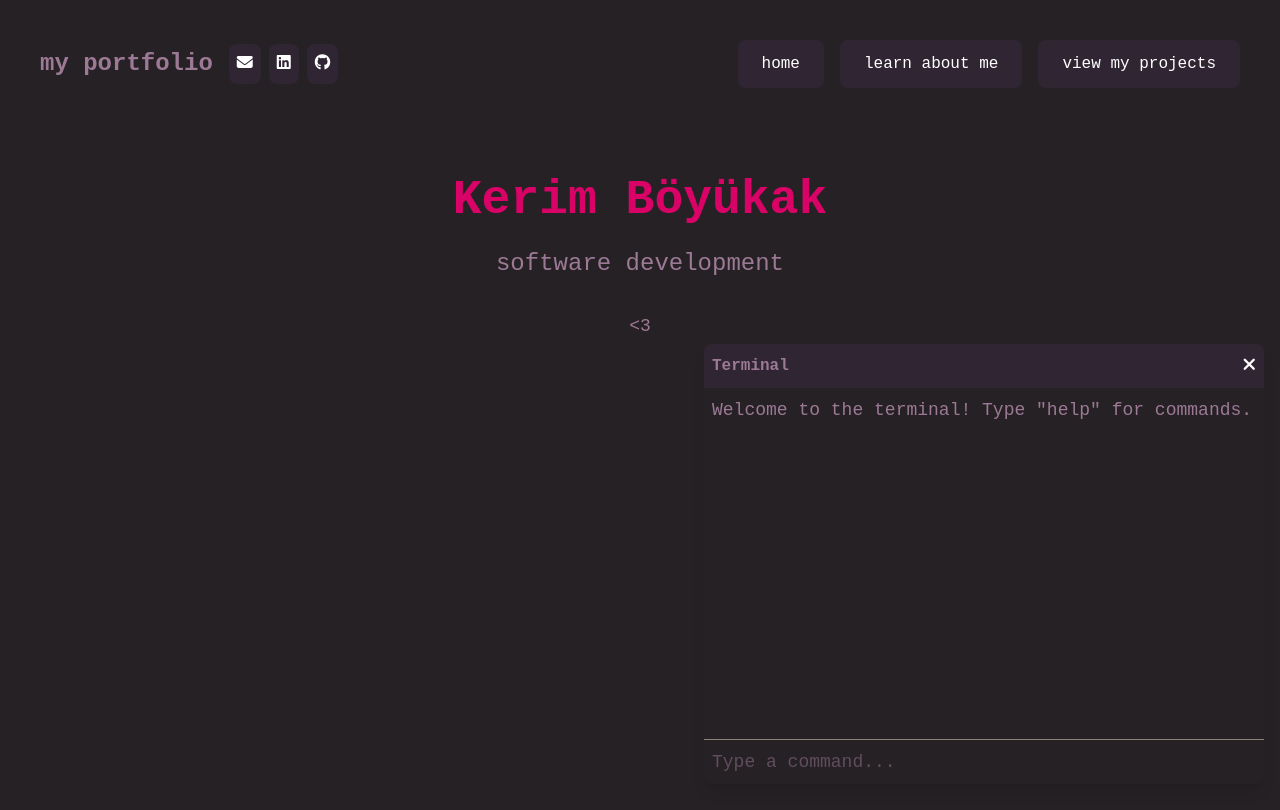
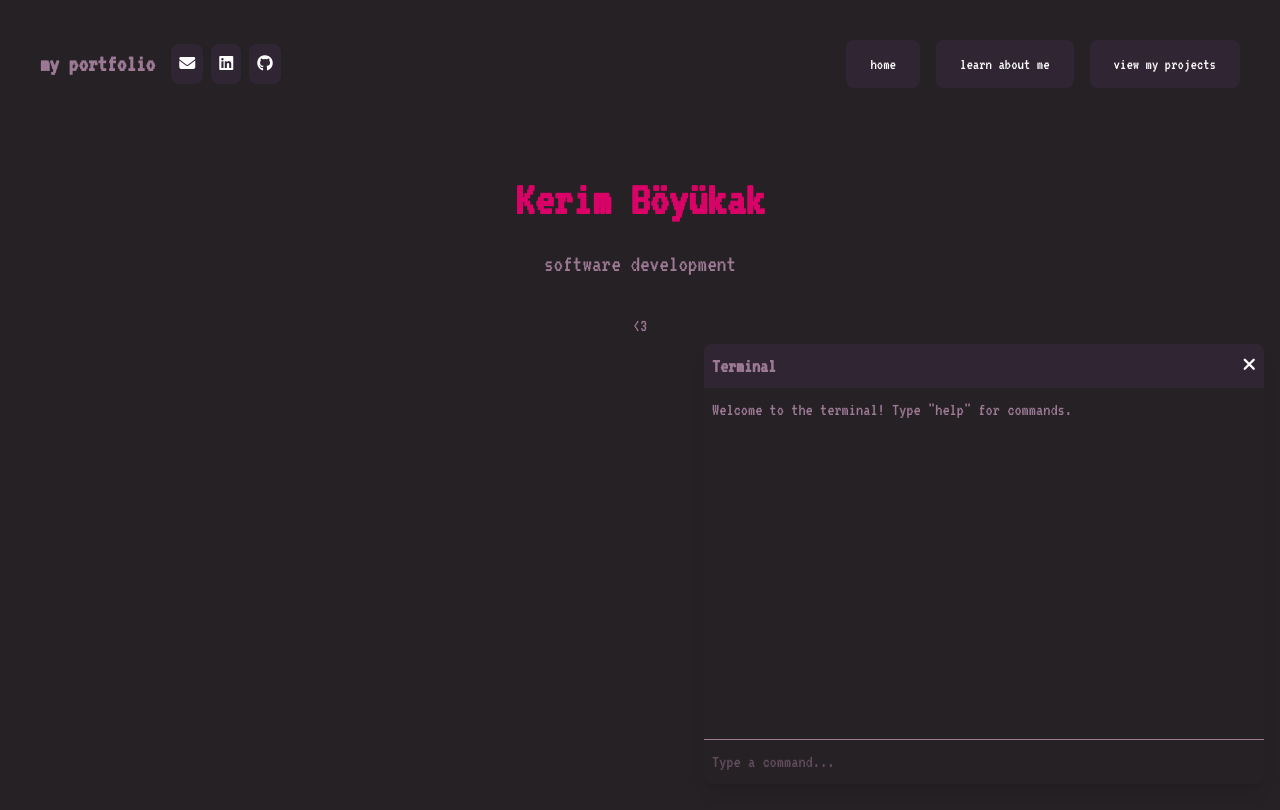
Before and after one commit to kerimboyukak/kerimboyukak.github.io, an Angular app: page / in a window 1280 px wide. Both pictures are taken after a click on the button "Open terminal". Shown: the top 810 px of the page. Built offline with nearby package versions, Linux system fonts and the light colour scheme.

Commit message:
updated font

```diff
--- a/src/app/core/terminal/terminal.component.html
+++ b/src/app/core/terminal/terminal.component.html
@@ -3,11 +3,14 @@
   'block': terminalService.isTerminalOpen
 }"
      class="fixed inset-x-0 bottom-0 h-1/3 md:inset-auto md:w-140 md:h-110 md:bottom-4 md:right-4 bg-dark text-offWhite rounded-t-lg md:rounded-lg shadow-lg flex flex-col transition-all duration-300 ease-in-out text-lg"
->
+     [ngClass]="{
+       'opacity-0 translate-y-full': !terminalService.isTerminalOpen,
+       'opacity-100 translate-y-0': terminalService.isTerminalOpen
+     }">
 
 
 <div class="flex justify-between items-center p-2 bg-lightGray rounded-t-lg">
-    <span class="text-base font-bold">Terminal</span>
+    <span class="text-xl font-bold">Terminal</span>
     <button (click)="terminalService.closeTerminal()"
             class="text-white hover:text-accent focus:outline-none"
             aria-label="Close terminal">
@@ -21,7 +24,7 @@
     </div>
   </div>
 
-  <div class="p-2 border-t border-darkGray">
+  <div class="p-2 border-t border-offWhite">
     <input
       [(ngModel)]="terminalService.command"
       (keyup.enter)="terminalService.executeCommand(terminalService.command)"
--- a/src/app/shared/terminal.service.ts
+++ b/src/app/shared/terminal.service.ts
@@ -20,7 +20,7 @@ export class TerminalService {
     if (command.trim()) {
       this.terminalOutput.push(`> ${command}`);
       this.processCommand(command.trim());
-      this.command = ''; // Clear input
+      this.command = '';
     }
   }
 
@@ -33,7 +33,7 @@ export class TerminalService {
         this.terminalOutput = [];
         break;
       case 'about':
-        this.terminalOutput.push('This is a custom terminal by Kerim!');
+        this.terminalOutput.push('This is a custom terminal made by Kerim!');
         break;
       default:
         this.terminalOutput.push(`Command not found: ${cmd}`);
--- a/src/styles.css
+++ b/src/styles.css
@@ -3,6 +3,7 @@
 @import '@fortawesome/fontawesome-free/css/all.min.css';
 @theme {
   --color-dark: #262125;
+  --color-dark-90: #262125e6;
   --color-darkGray: #8a817c;
   --color-lightGray: #302533;
   --color-offWhite: #9c7995;
@@ -10,7 +11,6 @@
 }
 
 * {
-  font-family: 'Roboto Mono', monospace;
-  /*font-family: 'VT323', monospace;*/
-
+  /*font-family: 'Roboto Mono', monospace;*/
+  font-family: 'VT323', monospace;
 }
```
